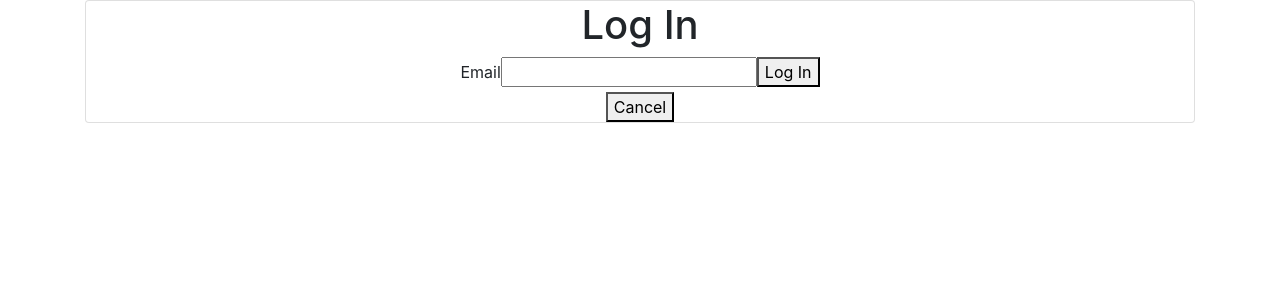
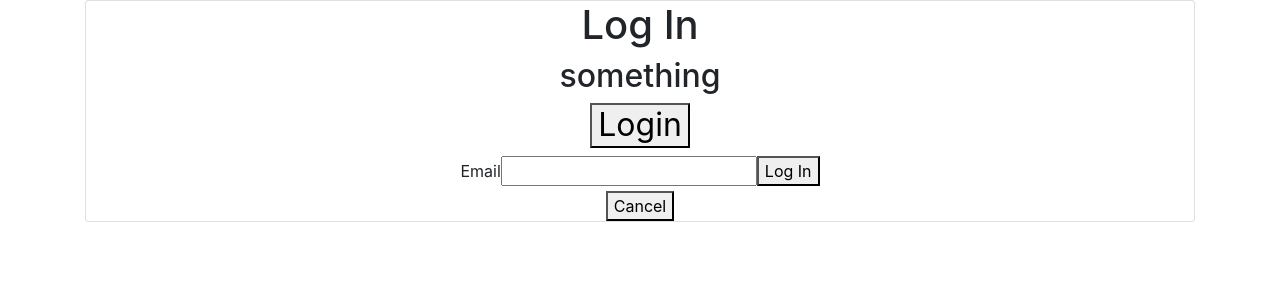
Before and after one commit to JustiP3/LiftStats, a React (Create React App) app in the folder liftstats-frontend/: page / in a window 1280 px wide. Both pictures are taken after a click on the button "Log In". Shown: the top 300 px of the page. Built offline with nearby package versions, Linux system fonts and the light colour scheme.

Commit message:
add fb login button to login form

```diff
--- a/liftstats-frontend/src/components/LoginForm.js
+++ b/liftstats-frontend/src/components/LoginForm.js
@@ -108,6 +108,8 @@ class LoginForm extends Component {
         return (
           <div className="card align-items-center">
               <h1>Log In</h1>
+              <h2 id="status">something</h2>
+              <h2><button onClick={this.handleClick}>Login</button></h2>
               <form onSubmit={handleSubmit}>
 
                   <label>Email</label>
```
